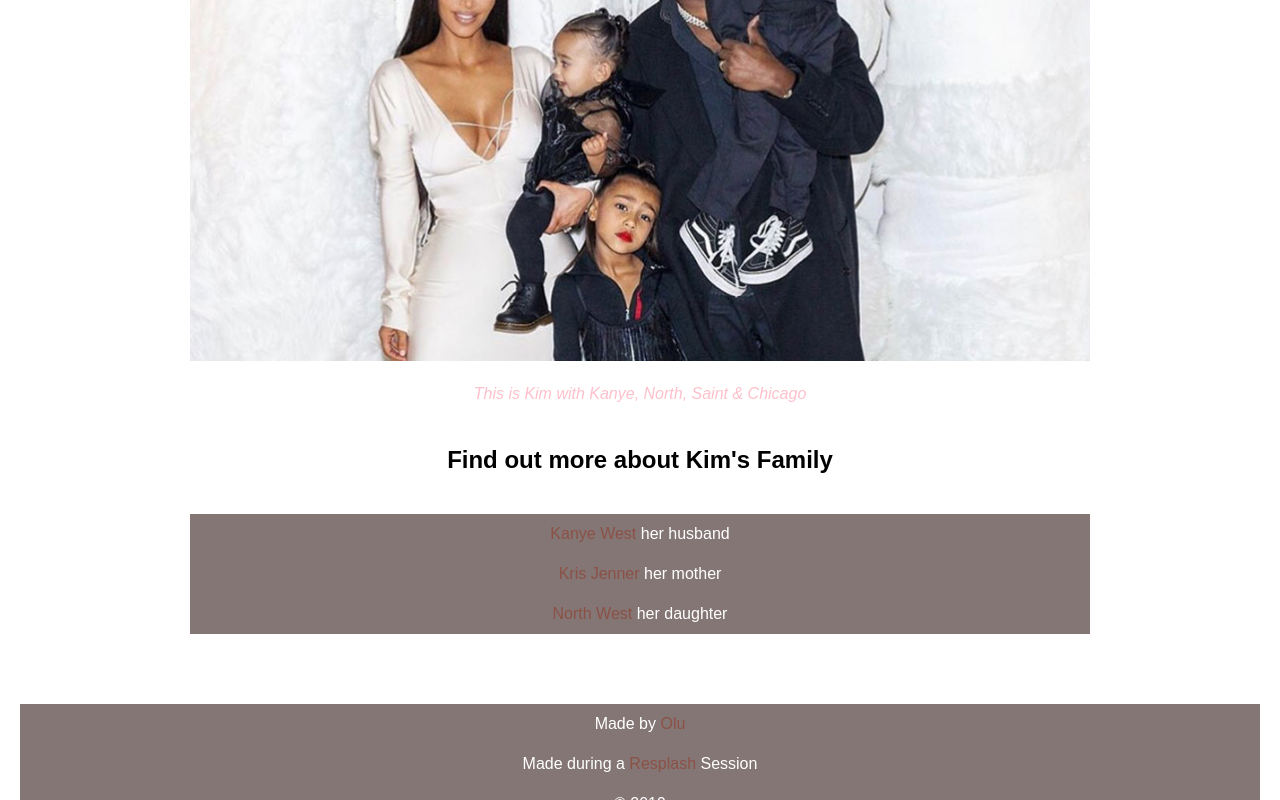
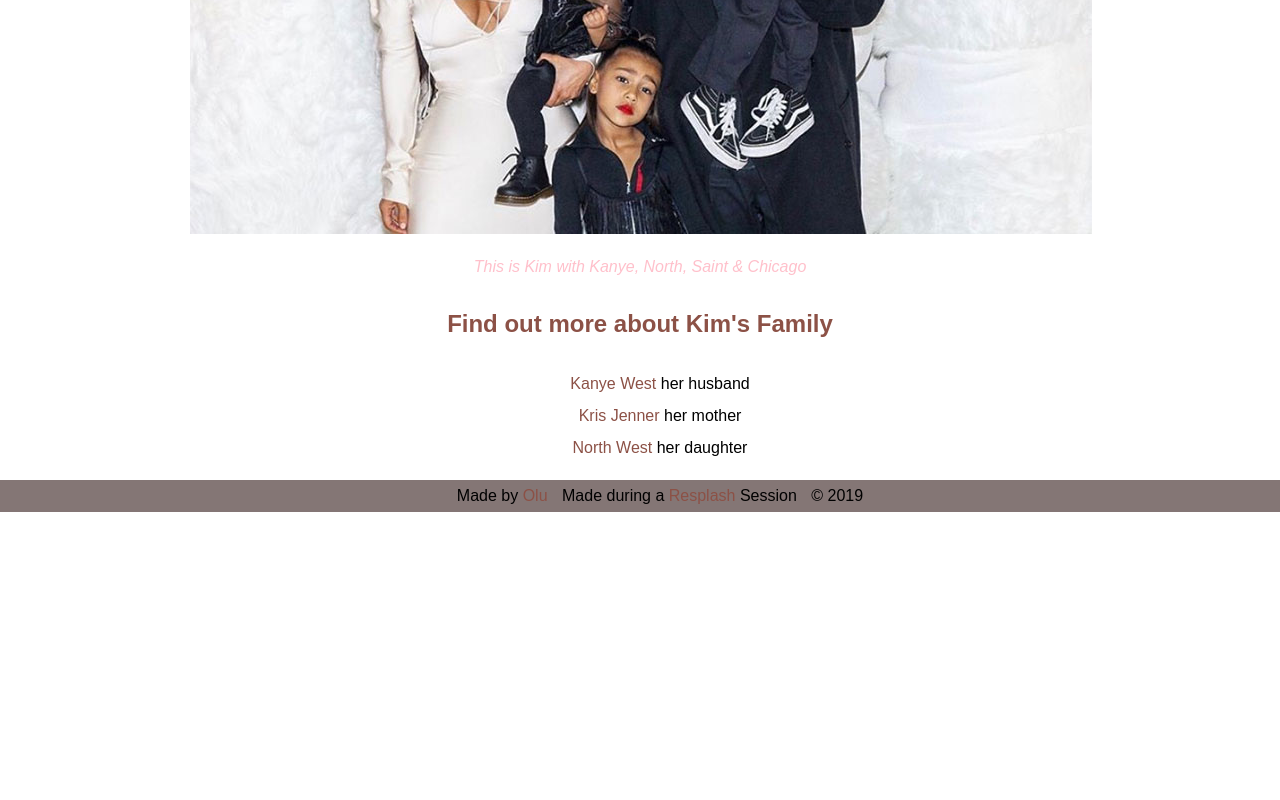
Before and after one commit to oluadebayo/Kim-Kardashain-, a plain HTML site: page Index.html in a window 1280 px wide. Shown: the part 2000-2800 px from the top of the page. After the commit the page ends 2528 px from the top, so only its background shows below. Drawn offline with Linux system fonts and the light colour scheme.

Commit message:
Updates to the website

```diff
--- a/Index.html
+++ b/Index.html
@@ -20,6 +20,7 @@
 			<p>This website is in honour of the awkward memories I have watching my sister love the Kardashian Dynasty and how religious it almost became; shout out to <a href="https://www.instagram.com/maryahh_/" title=" Madam Mary" target="_blank">Mary</a>.</p>
 			</div>
 			<h2>Kim's Characteristics</h2>
+			<div class="characteristics">
 			<ol>
 				<li>She is a Force</li>
 				<li>She has four Children North, Siant, Chicago & Psalm West</li>
@@ -33,6 +34,10 @@
 				<li>Kim posed for Playboy in December, 2007</li>
 				<li>She has famous sisters</li>
 			</ol>
+			</div>
+			<style type="text/css">
+				.box
+			</style>
 			<img class="big-image" src="img/big-image.jpg">
 			<p class="caption" align="center">This is Kim with Kanye, North, Saint & Chicago</p>
 			<h2>Find out more about Kim's Family</h2>
@@ -42,6 +47,7 @@
 				<li><a href="https://www.instagram.com/p/BzBEEefgT35/" target="_blank" title="She's 6!">North West</a> her daughter</li>
 			</ul>
 		</div>
+		<div class="footer">
 		<footer>
 			<ul>
 				<li>Made by <a href="https://www.instagram.com/me.olu/" target="_blank" title="more about Olu">Olu</a></li>
@@ -49,6 +55,7 @@
 				<li>&copy; 2019</li>
 			</ul>
 		</footer>
+		</div>
 	</div>
 </body>
 </html>
--- a/css/hero.css
+++ b/css/hero.css
@@ -3,17 +3,22 @@ html, body{
 	margin: 0;
 }
 header{
-	background-color: #847675;
+	/*background-color: #847675;*/
+	background-image: url("../img/background.png");
+	background-repeat: repeat;
+	background-attachment: fixed;
 	padding: 40px;
  	text-align: center;
 }
 h1{
 	font-size: 90px;
 	color: #8C5146;
+	background-color: white;
 }
 h2{
 	text-align: center;
-	padding: 20px;
+	padding: 10px;
+	color:  #8C5146;
 }
 header img{
 	size: 400px;
@@ -28,16 +33,16 @@ header img{
 }
 img.big-image{
 	max-width: 100%
+	padding: 50px;
+	background-color: white;
 }
 p.caption{
 	font-size: 16px;
 	color: pink;
 	font-style: italic;
 }
-ul{
-	list-style: none;
-	padding: 0;
-	margin: 0;
+footer ul{
+	text-align: center;
 }
 
 a{
@@ -49,25 +54,21 @@ p{
 	line-height: 1.6
 }
 
-div{
-	text-align: center;
-}
-
 li{
 	list-style: none;
 	text-align: center;
-	line-height: 2.5;
+	color: black;
+	line-height: 2.0;
+}
+footer ul li{
+	display: inline;
+	margin: 5px;
+	border-radius: 40px;
+	border-color:  #847675;
+}
+.footer{
 	background-color: #847675;
 	color: white;
-	margin: o auto;
-
-}
-
-
-footer{
-	padding: 70px 20px;
-	background-color: #ffffff;
-
 }
 
 /*<header>
```
Also changed, not shown: img/background.png (added).
